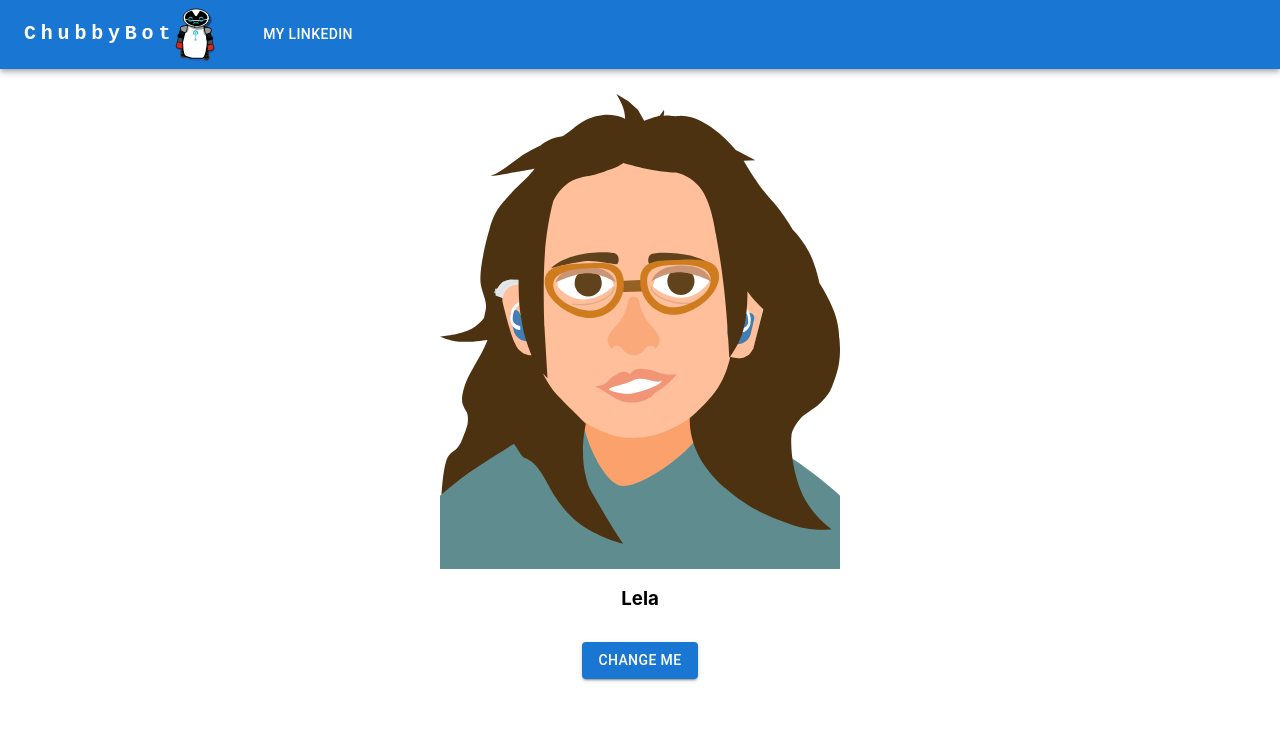
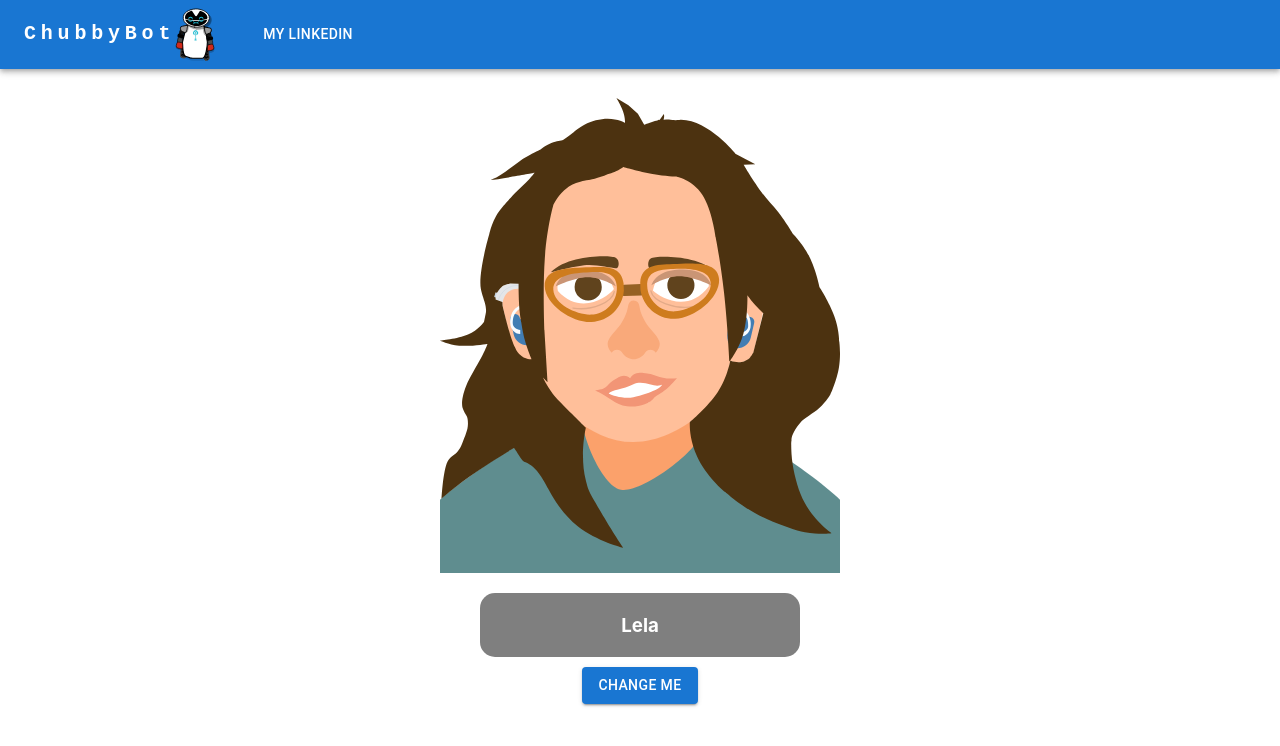
Before and after one commit to CanoodlingSocks/my-interactive-avatar, a React (Create React App) app: page / in a window 1280 px wide. Shown: the top 746 px of the page. Built offline with nearby package versions, Linux system fonts and the light colour scheme.

Commit message:
add bg to img-name

```diff
--- a/src/components/Home/home.tsx
+++ b/src/components/Home/home.tsx
@@ -42,18 +42,30 @@ function Home() {
             <Box
                 display="flex"
                 justifyContent="center"
+                height="400px"
             >
                 <SelfiePicker {...SelfieType} />
             </Box>
             <Box
             textAlign="center"
+            marginTop="120px"
+            marginBottom="10px"
+            marginLeft="40px"
+            marginRight="40px"
+            style={{
+                backgroundColor: 'rgba(0, 0, 0, 0.5)',
+                borderRadius: '15px',
+                padding: '2px',
+
+                color: '#fff'
+              }}
             >
             <h3>{formattedImageName}</h3>
             </Box>
             <Box
                 display="flex"
                 justifyContent="center"
-                m="2rem"
+
             >
                 <Button
                     variant="contained"
```
